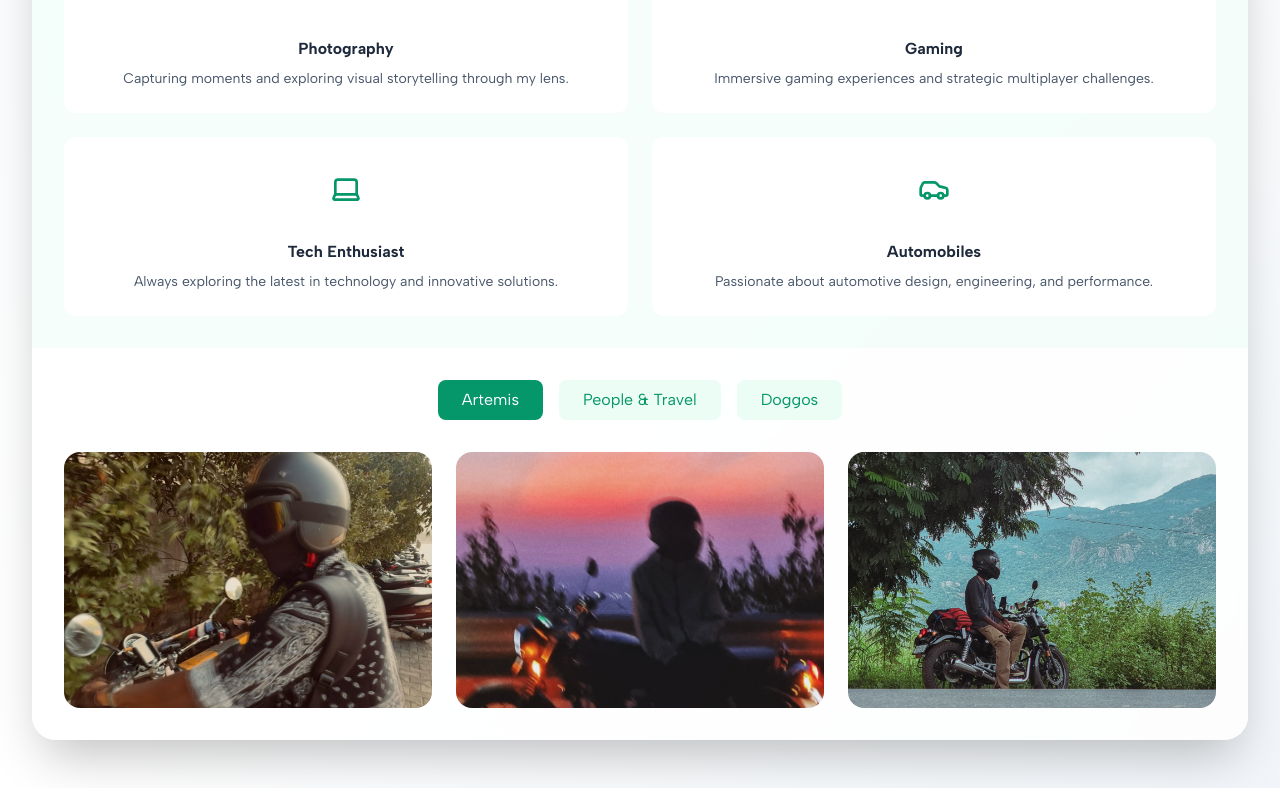
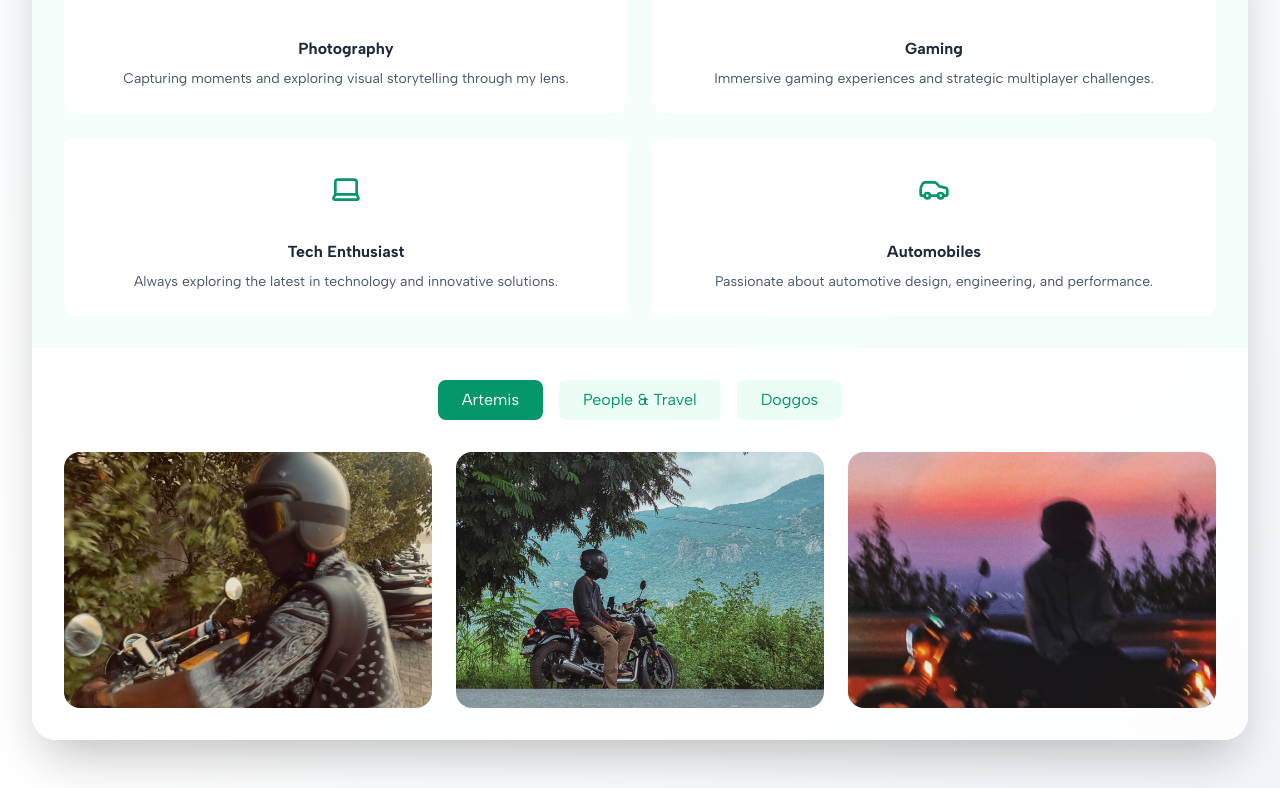
Before and after one commit to kalviumcommunity/S48_Sajit_Capstone_Mindful-about-Money, a React (Vite) app in the folder Client/: page /about-developer in a window 1280 px wide. Shown: the part 626-1414 px from the top of the page. Built offline with nearby package versions, Linux system fonts and the light colour scheme; no server answers.

Commit message:
A small mis-match

```diff
--- a/Client/src/pages/about-developer.tsx
+++ b/Client/src/pages/about-developer.tsx
@@ -40,11 +40,11 @@ const AboutDeveloper: React.FC = () => {
       alt: "Old School Vintage Vibe",
     },
     {
-      src: "/assets/about-developer/bike/bike2.webp",
+      src: "/assets/about-developer/bike/bike3.webp",
       alt: "Bike Ride Home",
     },
     {
-      src: "/assets/about-developer/bike/bike3.webp",
+      src: "/assets/about-developer/bike/bike2.webp",
       alt: "Into the Wilderness",
     },
   ];
```
